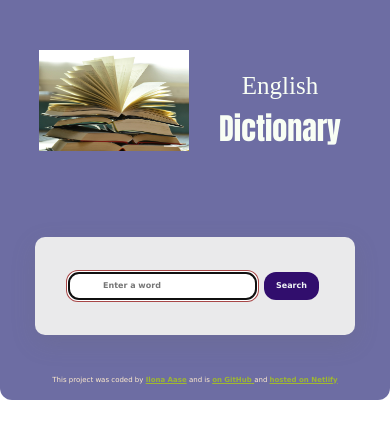
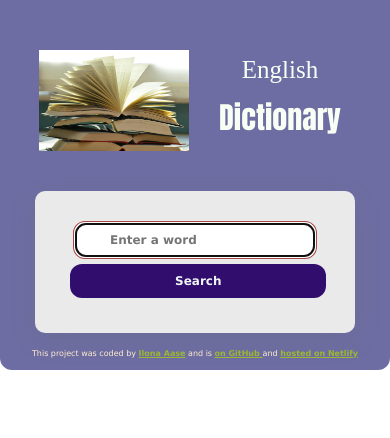
Before and after one commit to HildaAb/dictionary-app, a React (Create React App) app: page / in a window 390 px wide. Shown: the top 438 px of the page. Built offline with nearby package versions, Linux system fonts and the light colour scheme.

Commit message:
made the app more responsive

```diff
--- a/src/App.css
+++ b/src/App.css
@@ -69,8 +69,31 @@ a {
   }
 
   footer {
-    font-size: 7px;
+    font-size: 15px;
     margin-top: 20px;
+  }
+}
+
+@media (max-width: 854px) {
+  .App {
+    max-height: 3000px;
+  }
+
+  .App h1 {
+    font-size: 50px;
+    margin-left: 267px;
+    margin-bottom: 70px;
+  }
+
+  .App h5 {
+    font-size: 45px;
+    margin-left: 270px;
+  }
+
+  .fluid-left {
+    width: 300px;
+    margin-left: 39px;
+    margin-bottom: 75px;
   }
 }
 
@@ -95,8 +118,85 @@ a {
   }
 
   footer {
-    font-size: 7px;
-    margin-top: 40px;
+    font-size: 8px;
+    margin-top: 30px;
+  }
+}
+
+@media (max-width: 541px) {
+  .App {
+    max-height: 3000px;
+  }
+  .App h1 {
+    font-size: 40px;
+    margin-left: 250px;
+  }
+
+  .App h5 {
+    font-size: 25px;
+    margin-left: 270px;
+    margin-top: -216px;
+  }
+
+  .fluid-left {
+    width: 200px;
+    margin-bottom: -10px;
+  }
+
+  footer {
+    font-size: 15px;
+    margin-top: 20px;
+  }
+}
+
+@media (max-width: 431px) {
+  .App {
+    max-height: 3000px;
+    min-height: 470px;
+  }
+  .App h1 {
+    font-size: 28px;
+    margin-left: 170px;
+    margin-top: -315px;
+    margin-bottom: 10px;
+  }
+}
+
+.App h5 {
+  font-size: 25px;
+  margin-left: 170px;
+}
+
+.fluid-left {
+  width: 150px;
+  margin-left: 39px;
+}
+
+@media (max-width: 413px) {
+  .App {
+    max-height: 3000px;
+    min-height: 470px;
+  }
+  .App h1 {
+    font-size: 30px;
+    margin-left: 170px;
+    margin-top: -315px;
+    margin-bottom: 10px;
+  }
+
+  .App h5 {
+    font-size: 25px;
+    margin-left: 170px;
+  }
+
+  .fluid-left {
+    width: 150px;
+    margin-left: 39px;
+  }
+
+  footer {
+    font-size: 8px;
+    margin-top: -20px;
   }
 }
 
@@ -105,7 +205,30 @@ a {
     max-height: 3000px;
   }
   footer {
-    font-size: 7px;
+    font-size: 8px;
     margin-top: 50px;
   }
 }
+
+@media (max-width: 345px) {
+  .App {
+    max-height: 3000px;
+    min-height: 465px;
+  }
+  .App h1 {
+    font-size: 25px;
+    margin-left: 180px;
+    margin-top: -325px;
+    margin-bottom: -1px;
+  }
+
+  .App h5 {
+    font-size: 20px;
+    margin-left: 180px;
+    margin-top: -200px;
+  }
+  footer {
+    font-size: 8px;
+    margin-top: -20px;
+  }
+}
--- a/src/Dictionary.css
+++ b/src/Dictionary.css
@@ -35,26 +35,26 @@
 
   .Dictionary .Submit {
     padding: 10px 40px;
+    font-size: 18px;
+    margin: 5px;
+  }
+
+  .Dictionary .SearchInput {
+    padding: 10px 70px;
+    font-size: 18px;
+  }
+}
+
+@media (max-width: 574px) {
+  .Dictionary .Submit {
+    padding: 8px 105px;
     font-size: 12px;
     margin: 5px;
   }
 
   .Dictionary .SearchInput {
-    padding: 10px 70px;
+    padding: 8px 35px;
     font-size: 12px;
-  }
-}
-
-@media (max-width: 574px) {
-  .Dictionary .Submit {
-    padding: 8px 12px;
-    font-size: 8px;
-    margin: 5px;
-  }
-
-  .Dictionary .SearchInput {
-    padding: 8px 35px;
-    font-size: 8px;
   }
 }
 
@@ -64,26 +64,39 @@
   }
 
   .Dictionary .Submit {
-    padding: 8px 105x;
-    font-size: 8px;
+    padding: 8px 90px;
+    font-size: 12px;
     margin: 5px;
   }
 
   .Dictionary .SearchInput {
-    padding: 8px 10px;
-    font-size: 8px;
+    padding: 8px 20px;
+    font-size: 12px;
   }
 }
 
 @media (max-width: 350px) {
   .Dictionary .Submit {
     padding: 8px 8px;
-    font-size: 8px;
+    font-size: 12px;
     margin: 5px;
   }
 
   .Dictionary .SearchInput {
     padding: 8px 10px;
-    font-size: 8px;
+    font-size: 12px;
   }
 }
+
+@media (max-width: 345px) {
+  .Dictionary .Submit {
+    padding: 8px 78px;
+    font-size: 12px;
+    margin: 5px;
+  }
+
+  .Dictionary .SearchInput {
+    padding: 8px 10px;
+    font-size: 12px;
+  }
+}
--- a/src/Phonetics.css
+++ b/src/Phonetics.css
@@ -27,14 +27,101 @@
   color: rgb(23, 85, 23);
 }
 
+@media (max-width: 1281px) {
+  .Phonetics a {
+    margin-left: -561px;
+  }
+}
+
+@media (max-width: 1025px) {
+  .Phonetics a {
+    margin-left: -560px;
+  }
+}
+
 @media (max-width: 900px) {
   .Phonetics a {
-    margin-left: -335px;
+    margin-left: -498px;
+  }
+}
+
+@media (max-width: 854px) {
+  .Phonetics a {
+    margin-left: -565px;
+  }
+}
+
+@media (max-width: 821px) {
+  .Phonetics a {
+    margin-left: -529px;
+  }
+}
+
+@media (max-width: 769px) {
+  .Phonetics a {
+    margin-left: -501px;
   }
 }
 
 @media (max-width: 574px) {
   .Phonetics a {
-    margin-left: -90px;
+    margin-left: -121px;
   }
 }
+
+@media (max-width: 541px) {
+  .Phonetics a {
+    margin-left: -270px;
+  }
+}
+
+@media (max-width: 431px) {
+  .Phonetics a {
+    margin-right: -5px;
+  }
+  .Phonetics .text {
+    margin-right: -90px;
+  }
+}
+
+@media (max-width: 415px) {
+  .Phonetics a {
+    margin-right: -5px;
+  }
+  .Phonetics .text {
+    margin-right: -110px;
+  }
+}
+
+@media (max-width: 391px) {
+  .Phonetics a {
+    margin-right: -5px;
+  }
+  .Phonetics .text {
+    margin-right: -128px;
+  }
+}
+
+@media (max-width: 376px) {
+  .Phonetics a {
+    margin-right: -5px;
+  }
+  .Phonetics .text {
+    margin-right: -145px;
+  }
+}
+
+@media (max-width: 360px) {
+  .Phonetics a {
+    margin-right: -5px;
+  }
+  .Phonetics .text {
+    margin-right: -160px;
+  }
+}
+
+@media (max-width: 345px) {
+  .Phonetics a {
+    margin-left: -73px;
+  }
+}
```
